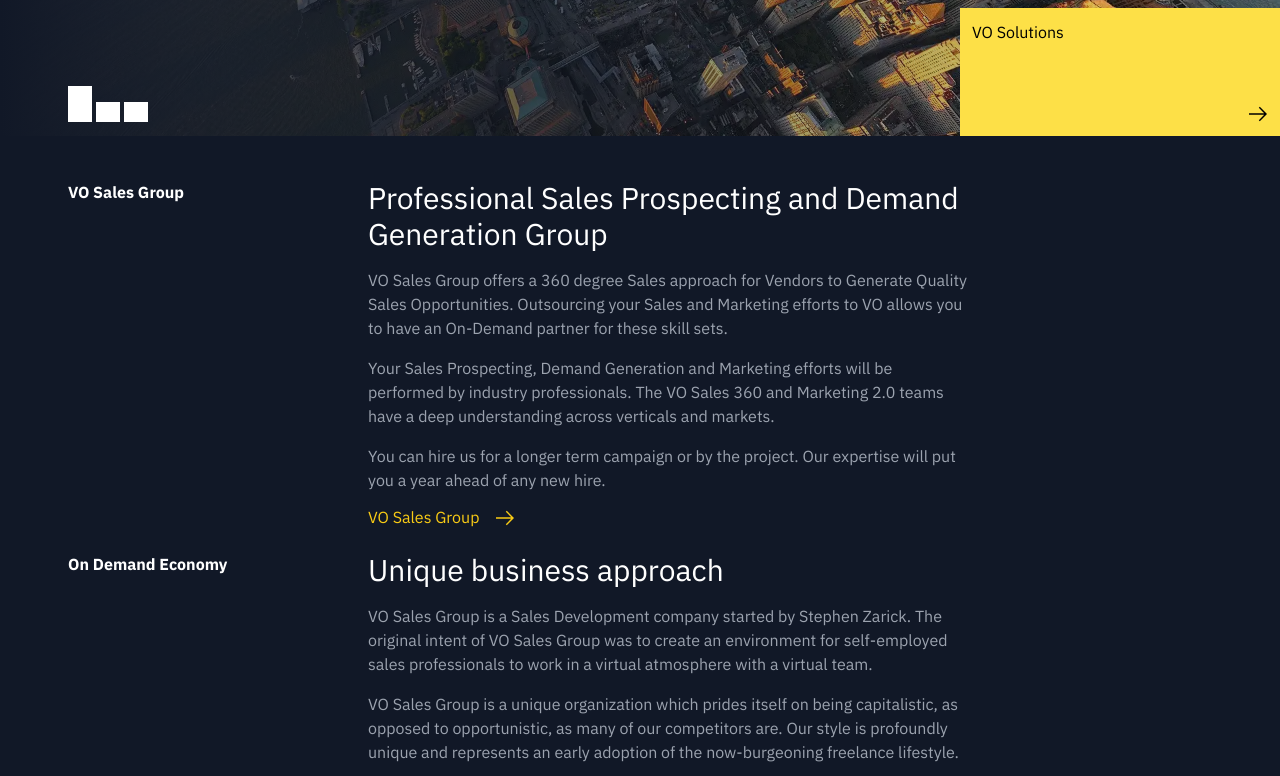
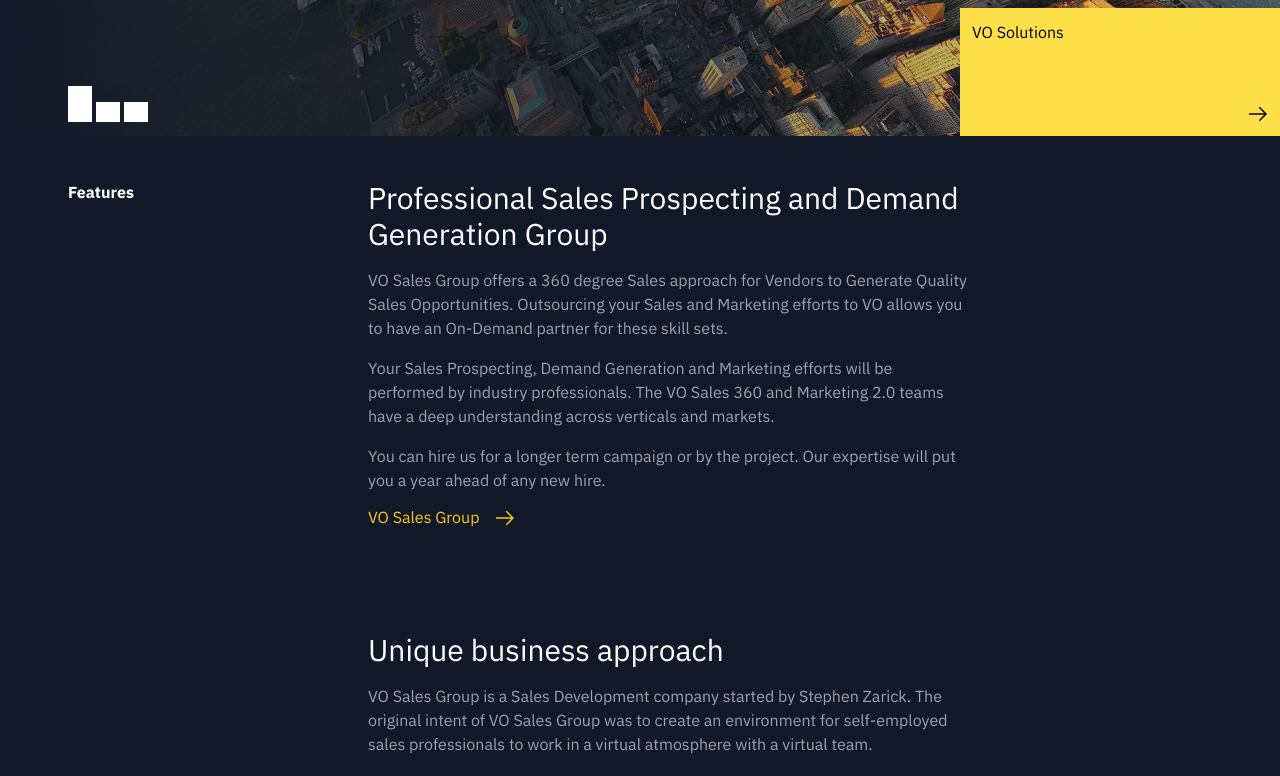
Before and after one commit to vberkoz/dsf-website, a Next.js app: page / in a window 1280 px wide. Shown: the part 520-1296 px from the top of the page. Built offline with nearby package versions, Linux system fonts and the light colour scheme.

Commit message:
Replace Features component with Content121

```diff
--- a/components/Features/FeatureData.tsx
+++ /dev/null
@@ -1,53 +0,0 @@
-export const FeatureData = [
-  {
-    caption: "VO Sales Group",
-    title: "Professional Sales Prospecting and Demand Generation Group",
-    content: [
-      {
-        p: "VO Sales Group offers a 360 degree Sales approach for Vendors to Generate Quality Sales Opportunities. Outsourcing your Sales and Marketing efforts to VO allows you to have an On-Demand partner for these skill sets."
-      },
-      {
-        p: "Your Sales Prospecting, Demand Generation and Marketing efforts will be performed by industry professionals. The VO Sales 360 and Marketing 2.0 teams have a deep understanding across verticals and markets."
-      },
-      {
-        p: "You can hire us for a longer term campaign or by the project. Our expertise will put you a year ahead of any new hire."
-      }
-    ],
-    link: "VO Sales Group",
-    href: "#"
-  },
-  {
-    caption: "On Demand Economy",
-    title: "Unique business approach",
-    content: [
-      {
-        p: "VO Sales Group is a Sales Development company started by Stephen Zarick. The original intent of VO Sales Group was to create an environment for self-employed sales professionals to work in a virtual atmosphere with a virtual team."
-      },
-      {
-        p: "VO Sales Group is a unique organization which prides itself on being capitalistic, as opposed to opportunistic, as many of our competitors are. Our style is profoundly unique and represents an early adoption of the now-burgeoning freelance lifestyle."
-      },
-      {
-        p: "VO Sales Group utilizes the concept of an On Demand Economy, which businesses successfully leverage to put themselves in growth mode. VO Sales Group creates a collaborative virtual environment using readily available cloud and collaboration tools."
-      }
-    ],
-    link: "On Demand Economy",
-    href: "#"
-  },
-  {
-    caption: "Growth Capital",
-    title: "EXIT Strategies",
-    content: [
-      {
-        p: "VO Sales Group is helping those with Intellectual Property (IP) to combine Sales Development with Growth Capital and then EXIT Strategies."
-      },
-      {
-        p: "Many companies need a Sales and Marketing effort and need it now. VO Sale Group can quickly offer you an On-Demand Sales and Marketing team to stuff your sales pipe."
-      },
-      {
-        p: "With this activity, for those that qualify, we can help you prepare for an exit while raising your Valuation."
-      }
-    ],
-    link: "XIT Strategies",
-    href: "#"
-  }
-]
--- a/components/Features/Features.tsx
+++ /dev/null
@@ -1,44 +0,0 @@
-import Link from "next/link";
-
-import { FeatureData } from "./FeatureData";
-
-export const Features = () => {
-  const features = FeatureData;
-  return (
-    <div className="lg:pl-14 py-8 bg-gray-900">
-      {features.map((feature, key) => (
-        <div
-          key={key}
-          className="pb-30 grid gap-y-4 p-3 text-gray-400 md:grid-cols-4"
-        >
-          <div className="font-bold text-white">{feature.caption}</div>
-
-          <div className="grid grid-cols-1 gap-4 md:col-span-3 xl:col-span-2">
-            <div className="text-3xl text-white">{feature.title}</div>
-
-            {feature.content.map((item, pKey) => (
-              <div key={pKey}>{item.p}</div>
-            ))}
-
-            <Link
-              href={feature.href}
-              className="flex w-fit cursor-pointer text-yellow-400 hover:underline"
-            >
-              <span className="mr-4 leading-[1.2rem]">{feature.link}</span>
-              <svg
-                fill="currentColor"
-                width="20"
-                height="20"
-                viewBox="0 0 20 20"
-              >
-                <path d="M11.8 2.8L10.8 3.8 16.2 9.3 1 9.3 1 10.7 16.2 10.7 10.8 16.2 11.8 17.2 19 10z"></path>
-              </svg>
-            </Link>
-          </div>
-
-          <div></div>
-        </div>
-      ))}
-    </div>
-  );
-};
--- a/data/pagesets/Home.ts
+++ b/data/pagesets/Home.ts
@@ -41,7 +41,43 @@ export const Home = {
       ],
     },
     {
-      id: "Features",
+      id: "Content121",
+      caption: ["Features"],
+      title: "Professional Sales Prospecting and Demand Generation Group",
+      content: [
+        "VO Sales Group offers a 360 degree Sales approach for Vendors to Generate Quality Sales Opportunities. Outsourcing your Sales and Marketing efforts to VO allows you to have an On-Demand partner for these skill sets.",
+        "Your Sales Prospecting, Demand Generation and Marketing efforts will be performed by industry professionals. The VO Sales 360 and Marketing 2.0 teams have a deep understanding across verticals and markets.",
+        "You can hire us for a longer term campaign or by the project. Our expertise will put you a year ahead of any new hire.",
+      ],
+      link: "VO Sales Group",
+      href: "/concierge-services",
+      image: null,
+    },
+    {
+      id: "Content121",
+      caption: [],
+      title: "Unique business approach",
+      content: [
+        "VO Sales Group is a Sales Development company started by Stephen Zarick. The original intent of VO Sales Group was to create an environment for self-employed sales professionals to work in a virtual atmosphere with a virtual team.",
+        "VO Sales Group is a unique organization which prides itself on being capitalistic, as opposed to opportunistic, as many of our competitors are. Our style is profoundly unique and represents an early adoption of the now-burgeoning freelance lifestyle.",
+        "VO Sales Group utilizes the concept of an On Demand Economy, which businesses successfully leverage to put themselves in growth mode. VO Sales Group creates a collaborative virtual environment using readily available cloud and collaboration tools.",
+      ],
+      link: "On Demand Economy",
+      href: "/on-demand-economy",
+      image: null,
+    },
+    {
+      id: "Content121",
+      caption: [],
+      title: "EXIT Strategies",
+      content: [
+        "VO Sales Group is helping those with Intellectual Property (IP) to combine Sales Development with Growth Capital and then EXIT Strategies.",
+        "Many companies need a Sales and Marketing effort and need it now. VO Sale Group can quickly offer you an On-Demand Sales and Marketing team to stuff your sales pipe.",
+        "With this activity, for those that qualify, we can help you prepare for an exit while raising your Valuation.",
+      ],
+      link: "XIT Strategies",
+      href: "/xit-strategy",
+      image: null,
     },
     {
       id: "Hero",
--- a/pages/index.tsx
+++ b/pages/index.tsx
@@ -2,10 +2,11 @@ import { Home as page } from "@/data/pagesets/Home";
 
 import { Benefits } from "@/components/Benefits/Benefits";
 import { Slides } from "@/components/Slides/Slides";
-import { Features } from "@/components/Features/Features";
 import { Hero } from "@/components/Hero";
 import { NextSteps } from "@/components/NextSteps/NextSteps";
 import { Layout } from "@/components/Layout";
+
+import Content121 from "@/components/Content121";
 
 export default function Home() {
   return (
@@ -14,8 +15,8 @@ export default function Home() {
         switch (section.id) {
           case "Slides":
             return <Slides data={section.slides} key={key} />;
-          case "Features":
-            return <Features key={key} />;
+          case "Content121":
+            return <Content121 data={section} key={key} />;
           case "Hero":
             return <Hero data={section} key={key} />;
           case "Benefits":
```
